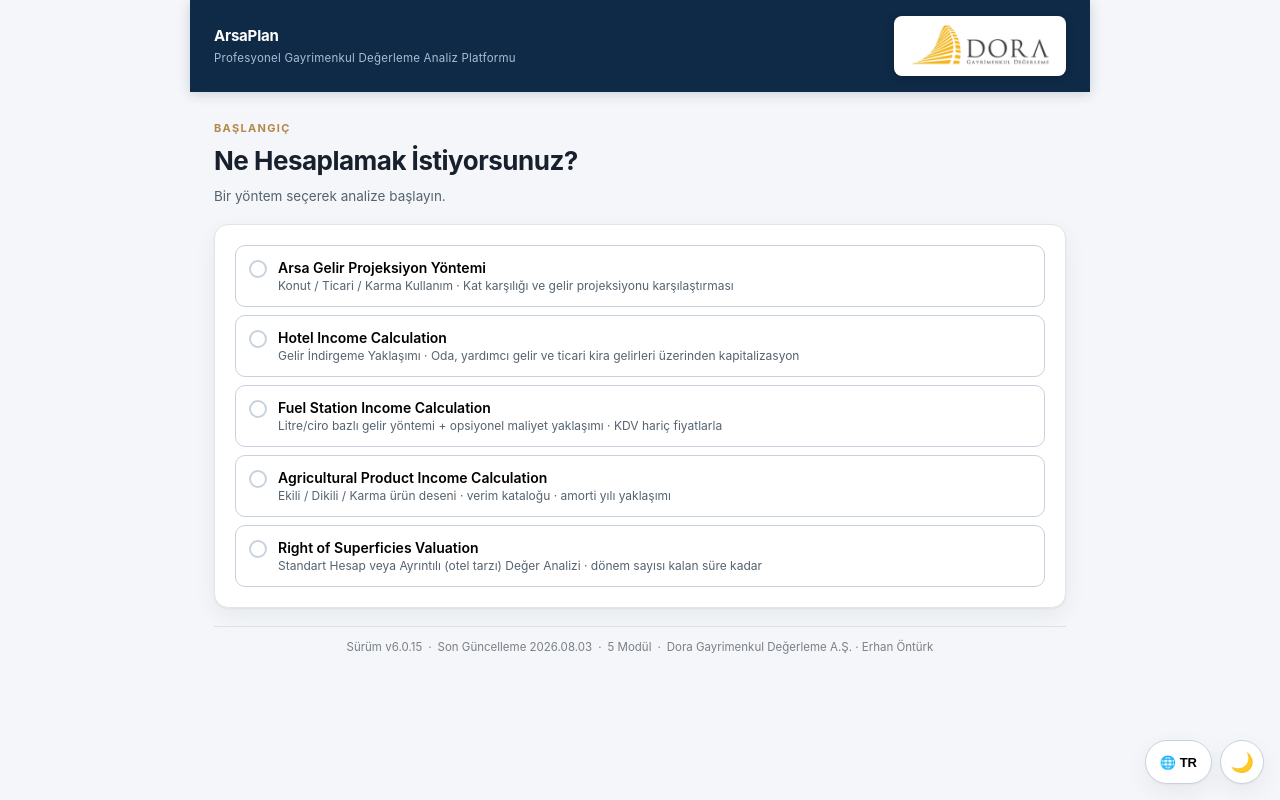
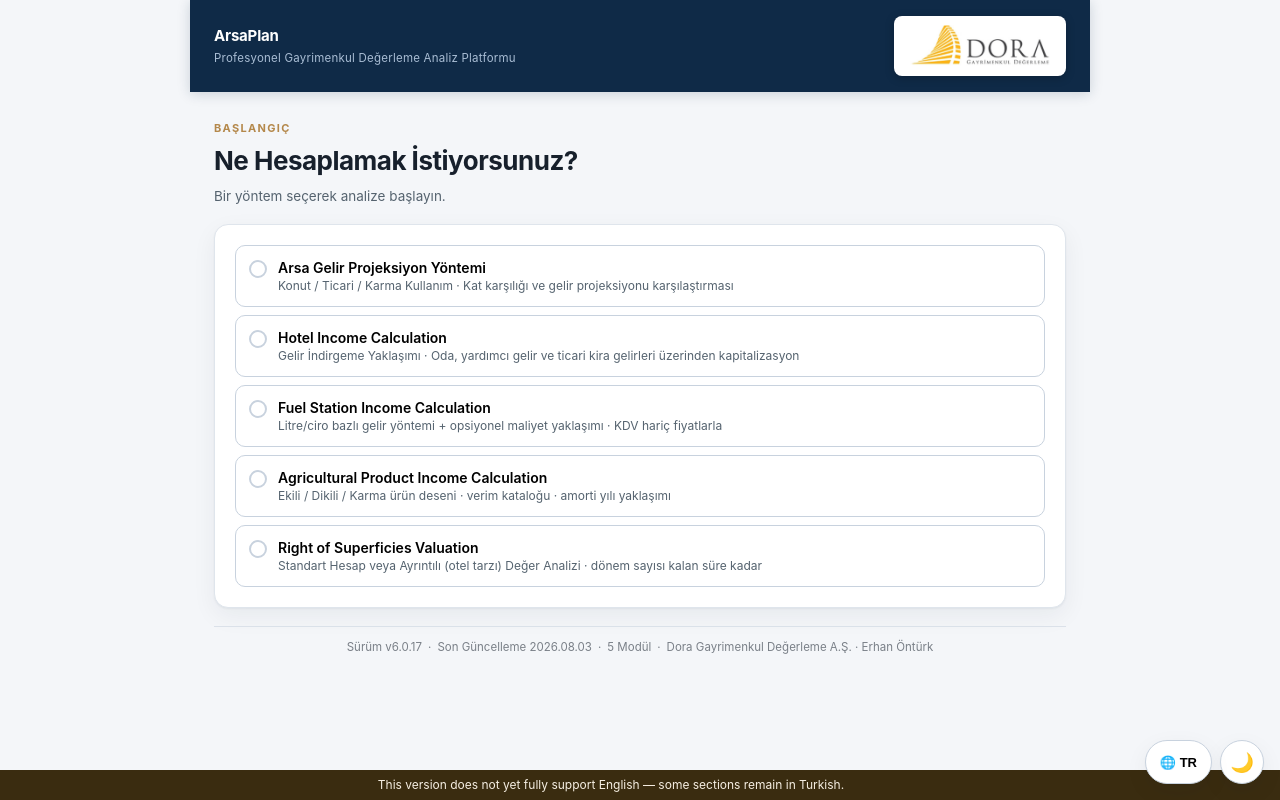
Before and after one commit to ErhanNTRK/ArsaPlan, a React (Vite) app: page / in a window 1280 px wide. Both pictures are taken after a click on the button "🌐 EN". Built offline with nearby package versions, Linux system fonts and the light colour scheme.

Commit message:
Add files via upload

```diff
--- a/package.json
+++ b/package.json
@@ -1,7 +1,7 @@
 {
   "name": "arsaplan",
   "private": true,
-  "version": "6.0.15",
+  "version": "6.0.17",
   "type": "module",
   "scripts": {
     "dev": "vite",
--- a/src/App.tsx
+++ b/src/App.tsx
@@ -528,7 +528,13 @@ export default function App() {
   else if (mode === 'arsa') content = <ArsaApp onBack={back} />;
   else content = <Landing onSelect={choose} />;
 
-  return (<>{content}<ThemeToggle /><button type="button" className="lang-toggle-fab no-print"
+  return (<>{content}<ThemeToggle />
+    {lang === 'en' && (
+      <div className="en-partial-note no-print">
+        This version does not yet fully support English — some sections remain in Turkish.
+      </div>
+    )}
+    <button type="button" className="lang-toggle-fab no-print"
     title={lang === 'tr' ? 'Switch the whole application to English' : 'Uygulamayı Türkçeye döndür'}
     onClick={() => switchLang(lang === 'tr' ? 'en' : 'tr')}>
     {lang === 'tr' ? '🌐 EN' : '🌐 TR'}
--- a/src/brand/brand.ts
+++ b/src/brand/brand.ts
@@ -7,5 +7,5 @@ export const BRAND = {
   preparedBy: 'Bu rapor ArsaPlan ile hazırlanmıştır',
   developerLine: 'Geliştirici: Dora Gayrimenkul Değerleme A.Ş. · Erhan Öntürk · Sorun/öneri: erhan.onturk@doradegerleme.com.tr',
   author: 'Hasan Erhan Öntürk',
-  version: 'v6.0.15 · 2026.08.03',
+  version: 'v6.0.17 · 2026.08.03',
 } as const;
--- a/src/styles.css
+++ b/src/styles.css
@@ -108,6 +108,12 @@
   font-size: 13px; font-weight: 700; cursor: pointer;
 }
 @media print { .lang-toggle-fab { display: none; } }
+.en-partial-note {
+  position: fixed; left: 0; right: 0; bottom: 0; z-index: 998;
+  background: #3a2c10; color: #f6efe3; font-size: 12px; text-align: center;
+  padding: 6px 70px 6px 12px;
+}
+@media print { .en-partial-note { display: none; } }
 @media (max-width: 700px) {
   .dcf-head, .dcf-row { grid-template-columns: 0.4fr 1fr 1fr 1fr 1fr; font-size: 11px; gap: 4px; }
 }
--- a/src/ui/styles.css
+++ b/src/ui/styles.css
@@ -40,6 +40,7 @@ body {
 .cols { display: grid; gap: 12px; }
 .mini-kpi { display: grid; grid-template-columns: 1fr 1fr; gap: 10px; }
 .mini-kpi.three { grid-template-columns: repeat(3, 1fr); }
+@media (max-width: 480px) { .mini-kpi, .mini-kpi.three { grid-template-columns: 1fr 1fr; } }
 .mini-kpi > div {
   background: var(--navy-50); border-radius: var(--r-sm); padding: 11px 12px;
   display: flex; flex-direction: column; gap: 3px;
@@ -157,7 +158,9 @@ select {
 input:focus, select:focus, textarea:focus { border-color: var(--navy-2); box-shadow: 0 0 0 3px rgba(27, 61, 99, .1); }
 textarea { min-height: 76px; resize: vertical; line-height: 1.5; }
 .grid-2 { display: grid; grid-template-columns: 1fr 1fr; gap: 10px; }
+@media (max-width: 480px) { .grid-2 { grid-template-columns: 1fr; } }
 .grid-3 { display: grid; grid-template-columns: 1fr 1fr 1fr; gap: 8px; }
+@media (max-width: 480px) { .grid-3 { grid-template-columns: 1fr; } }
 .suffix-wrap { position: relative; }
 .suffix { position: absolute; right: 12px; top: 50%; transform: translateY(-50%); font-size: 12.5px; color: var(--text-3); pointer-events: none; }
 .suffix-wrap input { padding-right: 46px; }
@@ -214,6 +217,7 @@ textarea { min-height: 76px; resize: vertical; line-height: 1.5; }
 
 /* ── Sonuç ── */
 .kpi-grid { display: grid; grid-template-columns: 1fr 1fr; gap: 10px; margin-bottom: 12px; }
+@media (max-width: 480px) { .kpi-grid { grid-template-columns: 1fr; } }
 .kpi {
   background: #fff; border: 1px solid var(--line); border-radius: var(--r-sm);
   padding: 13px; box-shadow: var(--shadow);
```
Also changed, not shown: 1 other file (tests, documents, lock files or other folders).
